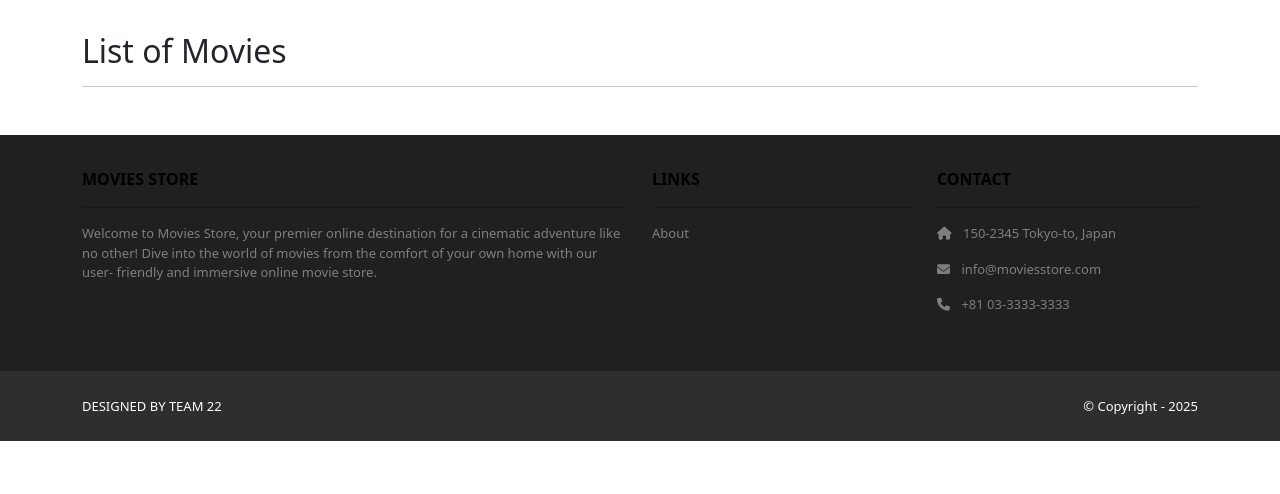
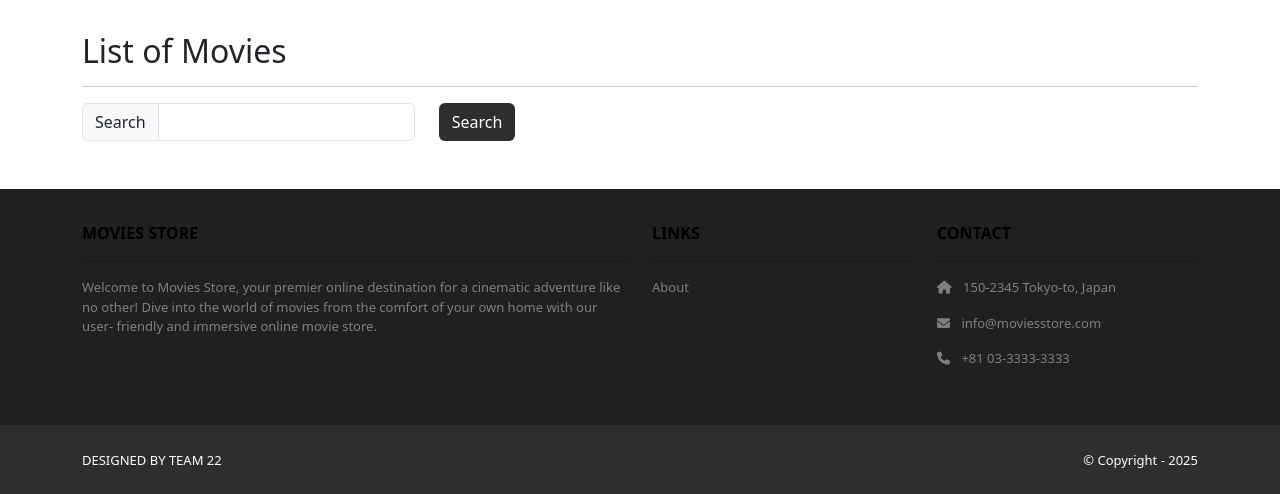
Before and after one commit to Jhicks77/gt-movies-site, a Django app: template movies/templates/movies/index.html in a window 1280 px wide. Shown: the part 82-576 px from the top of the page. Run offline with Django 5.2, Linux system fonts and the light colour scheme; the template is opened without the code that fills it, so the values that code supplies are empty; some libraries are stand-ins or nearby versions; some web fonts are replaced.

Commit message:
I'm adding the search bar, let me know if this looks good!

```diff
--- a/movies/templates/movies/index.html
+++ b/movies/templates/movies/index.html
@@ -7,6 +7,24 @@
       <div class="col mx-auto mb-3">
         <h2>List of Movies</h2>
         <hr />
+        <p class="card-text">
+          <form method="GET">
+            <div class="row">
+              <div class="col-auto">
+                <div class="input-group col-auto">
+                  <div class="input-group-text">
+                    Search</div>
+                  <input type="text" class="form-control"
+                    name="search">
+                </div>
+              </div>
+              <div class="col-auto">
+                <button class="btn bg-dark text-white"
+                  type="submit">Search</button>
+              </div>
+            </div>
+          </form>
+        </p>
       </div>
     </div>
     <div class="row">
```
Also changed, not shown: home/views.py (+7 -1 lines), db.sqlite3.
